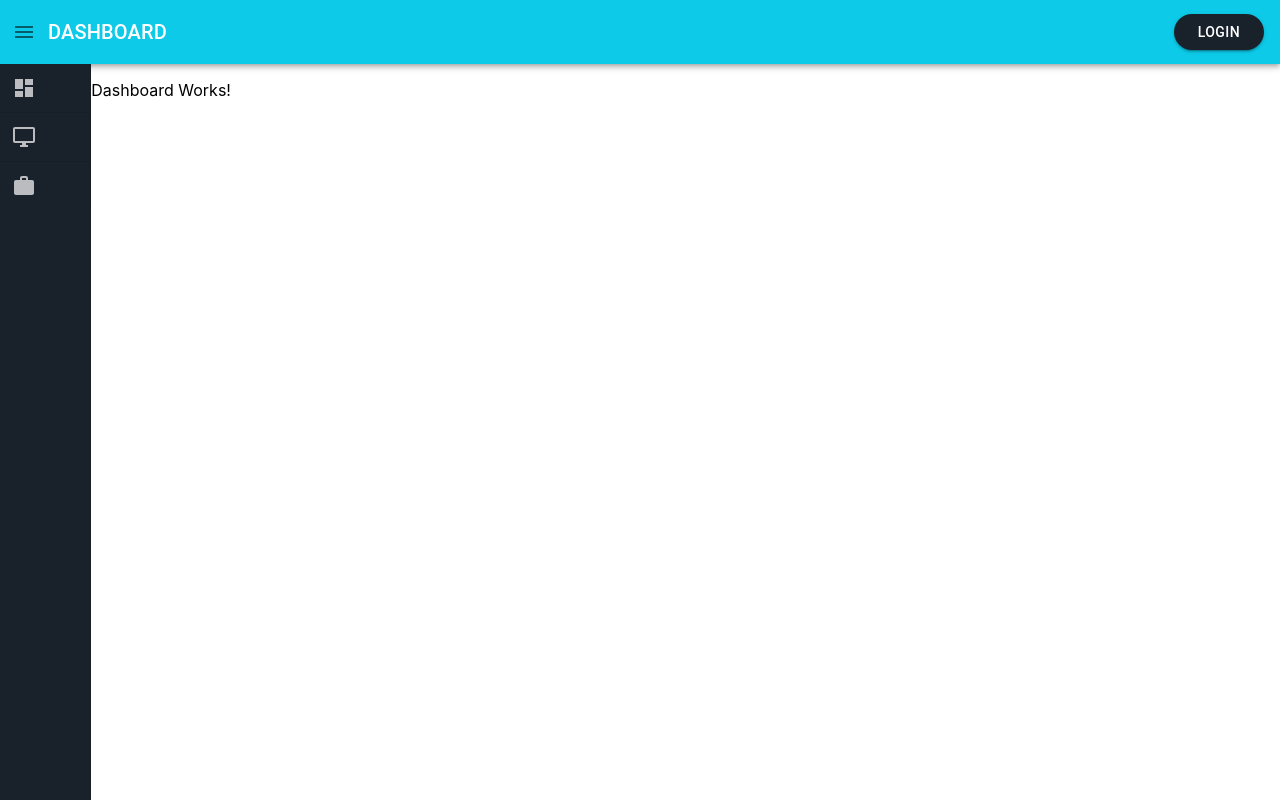
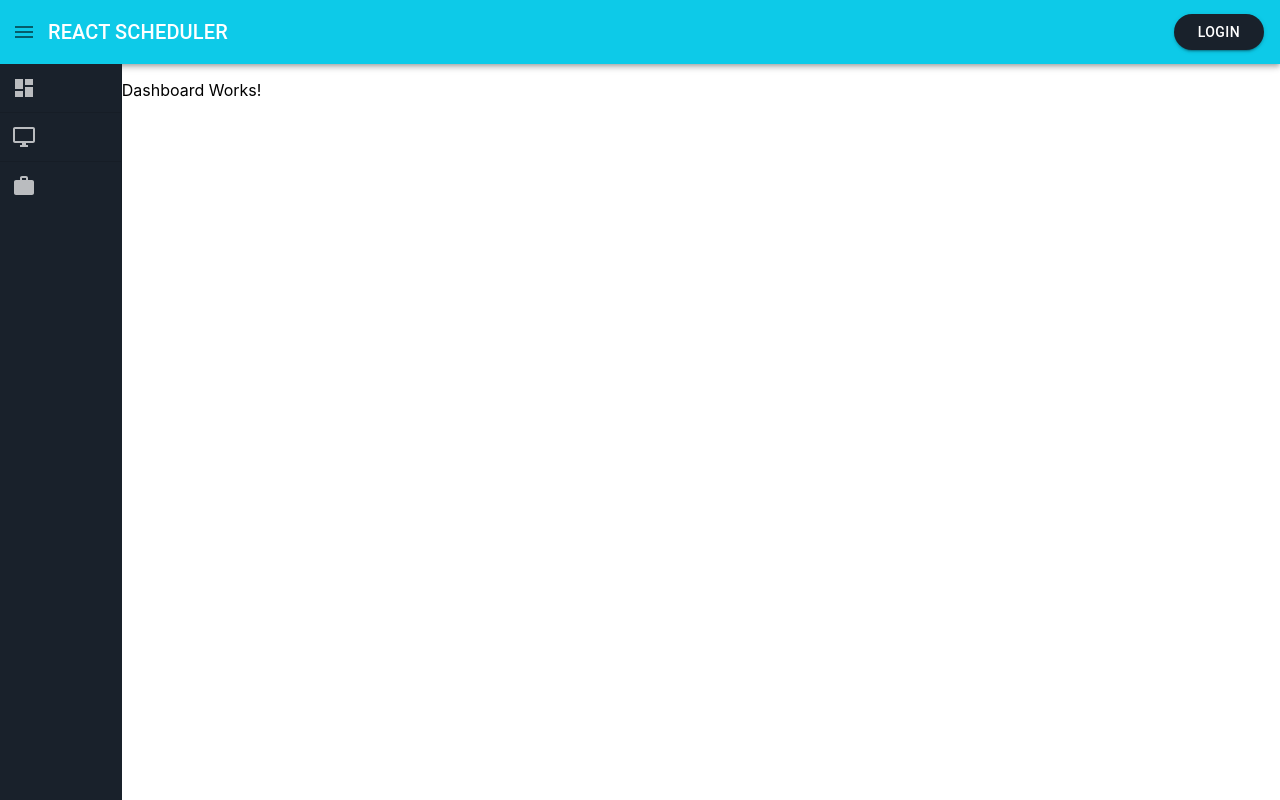
Before and after one commit to AkhileshMuthusamy/react-reminder, a React (Create React App) app: page / in a window 1280 px wide. Built offline with nearby package versions, Linux system fonts and the light colour scheme.

Commit message:
Issue Changing title in AppBar affected grid width

```diff
--- a/src/components/Layouts/Header/Header.js
+++ b/src/components/Layouts/Header/Header.js
@@ -27,9 +27,11 @@
           <IconButton>
             <Menu />
           </IconButton>
-          <Typography variant="h6" className={classes.title}>
-            DASHBOARD
+          {/* noWrap in Typography is used to prevent it from affecting grid size when spanned */}
+          <Typography variant="h6" className={classes.title} noWrap>
+            REACT SCHEDULER
           </Typography>
+          {/* <label>DASHBOARD asdlflasdlf</label> */}
           <Button variant="contained" color="secondary" className={classes.menuButton}>
             Login
           </Button>
```
